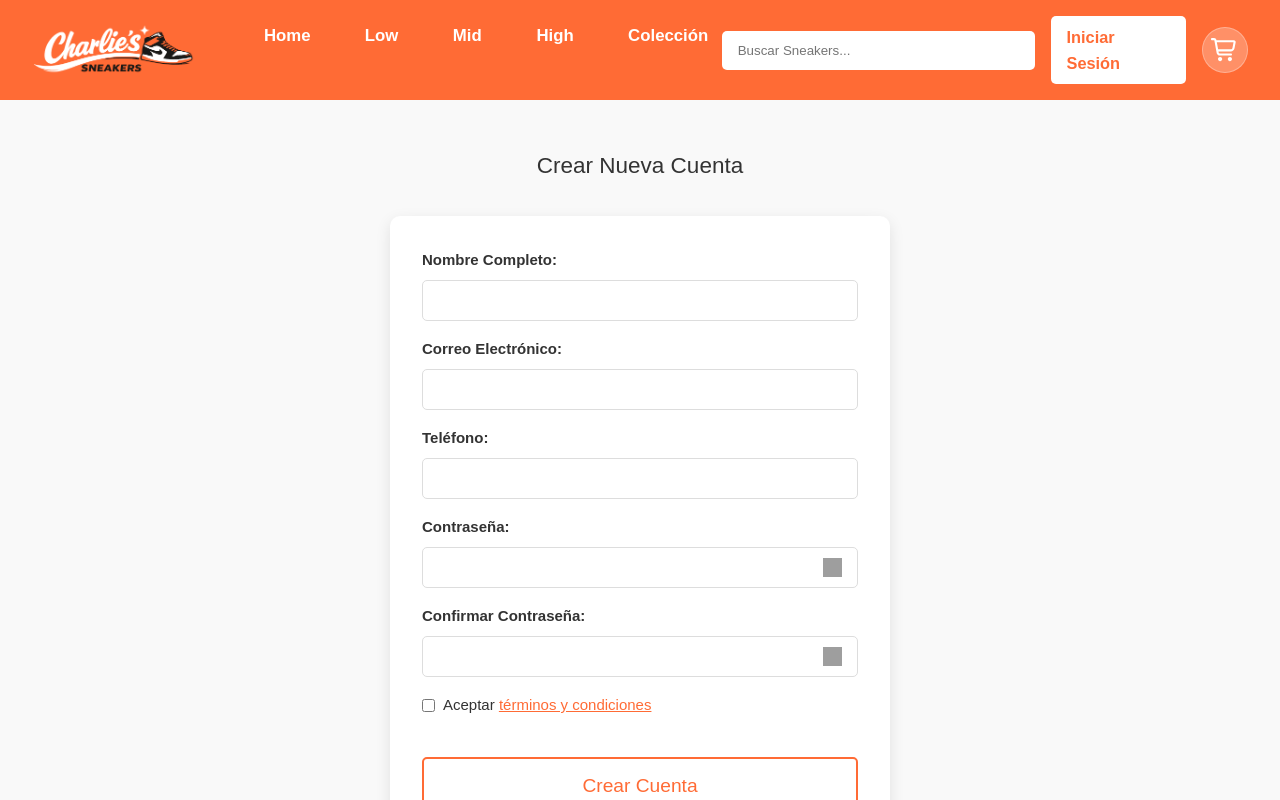
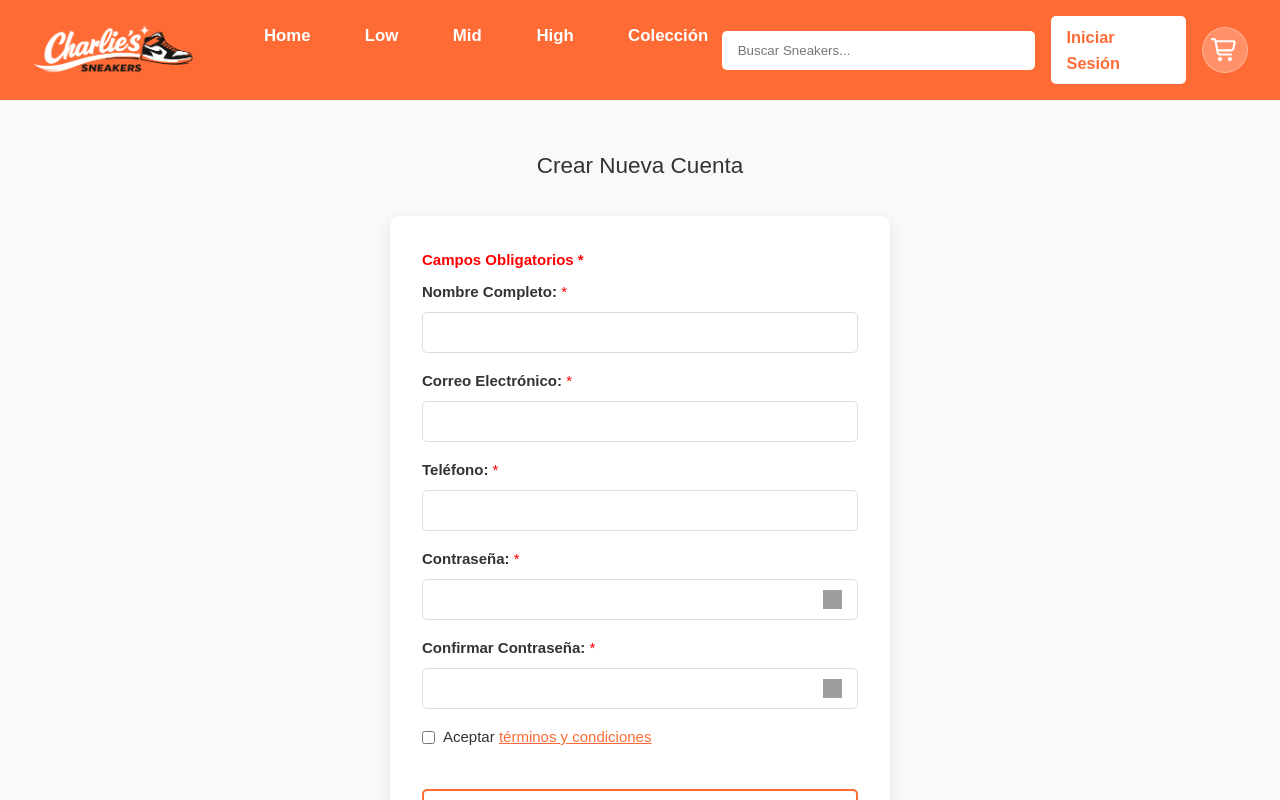
Before and after one commit to kattyab/CI0137_seg_fault, a Vue app: page /registro in a window 1280 px wide. Shown: the top 800 px of the page. Built offline with nearby package versions, Linux system fonts and the light colour scheme; grey boxes are pictures that could not be loaded.

Commit message:
Enhance form validation and update labels to indicate required fields in RegistroView

```diff
--- a/src/views/RegistroView.vue
+++ b/src/views/RegistroView.vue
@@ -98,8 +98,8 @@ const validateEmail = () => {
 
 const validateTelefono = () => {
   if (!form.telefono.trim()) {
-    errors.telefono = ''
-    return true
+    errors.telefono = 'Ingresa tu número de teléfono.'
+    return false
   }
 
   if (!phonePattern.test(form.telefono.trim())) {
@@ -219,7 +219,8 @@ const handleSubmit = async () => {
       >
         <form novalidate @submit.prevent="handleSubmit">
           <div class="form-group">
-            <label for="nombre">Nombre Completo:</label>
+            <label style="color: red;"> Campos Obligatorios * </label>
+            <label for="nombre">Nombre Completo: <span style="color: red;">*</span></label>
             <input
               id="nombre"
               v-model="form.nombre"
@@ -233,7 +234,7 @@ const handleSubmit = async () => {
             <p v-if="errors.nombre" class="field-error">{{ errors.nombre }}</p>
           </div>
           <div class="form-group">
-            <label for="email">Correo Electrónico:</label>
+            <label for="email">Correo Electrónico: <span style="color: red;">*</span></label>
             <input
               id="email"
               v-model="form.email"
@@ -247,7 +248,7 @@ const handleSubmit = async () => {
             <p v-if="errors.email" class="field-error">{{ errors.email }}</p>
           </div>
           <div class="form-group">
-            <label for="telefono">Teléfono:</label>
+            <label for="telefono">Teléfono: <span style="color: red;">*</span></label>
             <input
               id="telefono"
               v-model="form.telefono"
@@ -261,7 +262,7 @@ const handleSubmit = async () => {
             <p v-if="errors.telefono" class="field-error">{{ errors.telefono }}</p>
           </div>
           <div class="form-group">
-            <label for="password">Contraseña:</label>
+            <label for="password">Contraseña: <span style="color: red;">*</span></label>
             <div style="position: relative; display: flex; align-items: center">
               <input
                 id="password"
@@ -301,7 +302,7 @@ const handleSubmit = async () => {
             <p v-if="errors.password" class="field-error">{{ errors.password }}</p>
           </div>
           <div class="form-group">
-            <label for="password-confirm">Confirmar Contraseña:</label>
+            <label for="password-confirm">Confirmar Contraseña: <span style="color: red;">*</span></label>
             <div style="position: relative; display: flex; align-items: center">
               <input
                 id="password-confirm"
```
